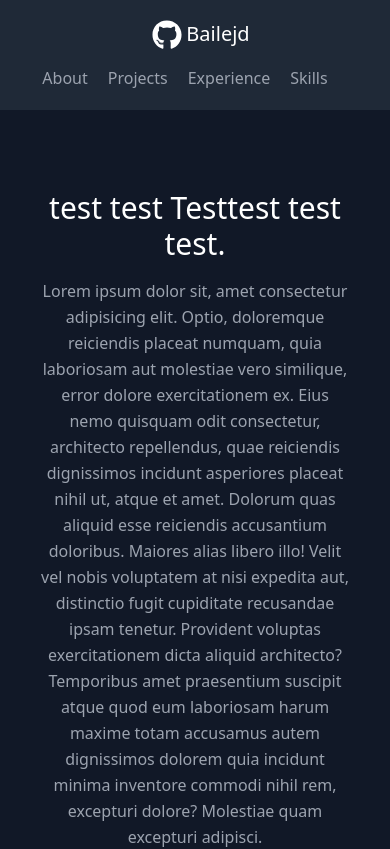
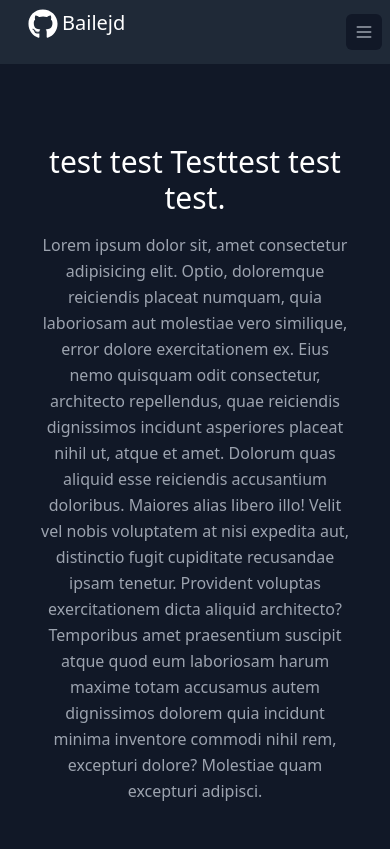
Before and after one commit to Bailejd/bailejd.github.io, a React (Create React App) app: page / in a window 390 px wide. Shown: the top 849 px of the page. Built offline with nearby package versions, Linux system fonts and the light colour scheme; the HTML template or start-up script is replaced by a standard one.

Commit message:
Change to mobile responsive navbar

```diff
--- a/src/components/Navbar.js
+++ b/src/components/Navbar.js
@@ -1,11 +1,18 @@
-import React from "react";
+import React, { useState } from "react";
+import { Transition } from "@headlessui/react";
 import { IconContext } from "react-icons";
 import { FaGithub } from "react-icons/fa";
 
 export default function Navbar() {
+  const [isOpen, setIsOpen] = useState(false);
+
   return (
-        <header className="bg-gray-800 top-0 z-10 md:sticky">
-            <div className="container mx-auto flex flex-wrap p-5 flex-col md:flex-row items-center">
+    <div className="top-0 z-10 sticky">
+      <nav className="bg-gray-800">
+        <div className="max-w-7xl mx-auto px-4 sm:px-6 lg:px-8">
+          <div className="flex items-center justify-between h-16">
+            <div className="flex items-center">
+              <div className="flex">
                 <a href="https://github.com/Bailejd" className="title-font font-medium text-white mb-4 md:mb-0 ml-3 text-xl hover:text-green-400">
                   <div className="flex">
                     <span className="pr-1">
@@ -18,21 +25,69 @@
                     </span>
                   </div>
                 </a>
-                <nav className="md:mr-auto md:ml-4 md:py-1 md:pl-4 md:border-l md:border-gray-700 flex flex-wrap items-center text-base justify-center">
-                    <a href="#about" className="mr-5 hover:text-green-400">
+              </div>
+              <div className="hidden md:block">
+                <div className="ml-10 flex items-baseline space-x-4">
+                  <a href="#about" className="text-white hover:text-green-400 px-3 py-2 rounded-md text-sm font-medium">
                     About
                   </a>
-                    <a href="#projects" className="mr-5 hover:text-green-400">
+                  <a href="#projects" className="text-white hover:text-green-400 px-3 py-2 rounded-md text-sm font-medium">
                     Projects
                   </a>
-                    <a href="#experience" className="mr-5 hover:text-green-400">
+                  <a href="#experience" className="text-white hover:text-green-400 px-3 py-2 rounded-md text-sm font-medium">
                     Experience
                   </a>
-                    <a href="#skills" className="mr-5 hover:text-green-400 md:pr-4 md:border-r md:border-gray-700">
+                  <a href="#skills" className="text-white hover:text-green-400 px-3 py-2 rounded-md text-sm font-medium">
                     Skills
                   </a>
+                </div>
+              </div>
+            </div>
+            <div className="-mr-2 flex md:hidden">
+              <button onClick={() => setIsOpen(!isOpen)} type="button" className="bg-gray-900 inline-flex items-center justify-center p-2 rounded-md text-gray-400 hover:text-white hover:bg-gray-800 focus:outline-none focus:ring-2 focus:ring-offset-2 focus:ring-offset-gray-800 focus:ring-white" aria-controls="mobile-menu" aria-expanded="false">
+                <span className="sr-only">Open main menu</span>
+                {!isOpen ? (
+                  <svg className="block h-5 w-5" xmlns="http://www.w3.org/2000/svg" fill="none" viewBox="0 0 24 24" stroke="currentColor" aria-hidden="true">
+                    <path strokeLinecap="round" strokeLinejoin="round" strokeWidth="2" d="M4 6h16M4 12h16M4 18h16"/>
+                  </svg>
+                ) : (
+                  <svg className="block h-5 w-5" xmlns="http://www.w3.org/2000/svg" fill="none" viewBox="0 0 24 24" stroke="currentColor" aria-hidden="true">
+                    <path strokeLinecap="round" strokeLinejoin="round" strokeWidth="2" d="M6 18L18 6M6 6l12 12"/>
+                  </svg>
+                )}
+              </button>
+            </div>
+          </div>
+        </div>
+        <Transition
+          show={isOpen}
+          enter="transition ease-out duration-100 transform"
+          enterFrom="opacity-0 scale-95"
+          enterTo="opacity-100 scale-100"
+          leave="transition ease-in duration-75 transform"
+          leaveFrom="opacity-100 scale-100"
+          leaveTo="opacity-0 scale-95"
+        >
+          {(ref) => (
+            <div className="md:hidden" id="mobile-menu">
+              <div ref={ref} className="px-2 pt-2 pb-3 space-y-1 sm:px-3">
+                <a href="#about" className="text-white hover:text-green-400 block px-3 py-2 rounded-md text-base font-medium">
+                  About
+                </a>
+                <a href="#projects" className="text-white hover:text-green-400 block px-3 py-2 rounded-md text-base font-medium">
+                  Projects
+                </a>
+                <a href="#experience" className="text-white hover:text-green-400 block px-3 py-2 rounded-md text-base font-medium">
+                  Experience
+                </a>
+                <a href="#skills" className="text-white hover:text-green-400 block px-3 py-2 rounded-md text-base font-medium">
+                  Skills
+                </a>
+              </div>
+            </div>
+          )}
+        </Transition>
       </nav>
     </div>
-        </header>
   );
 }
```
Lines whose indentation alone changed are shown as unchanged.
